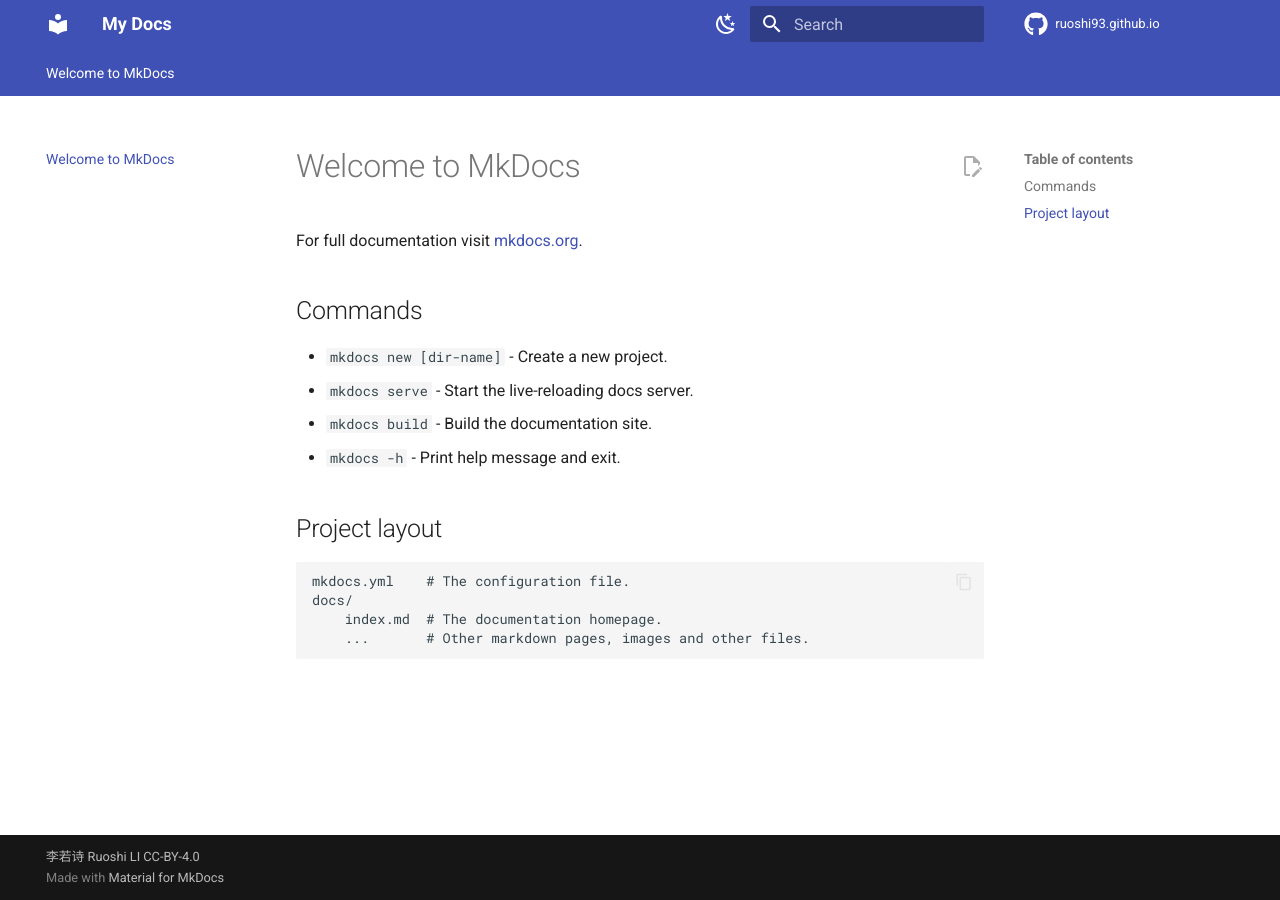
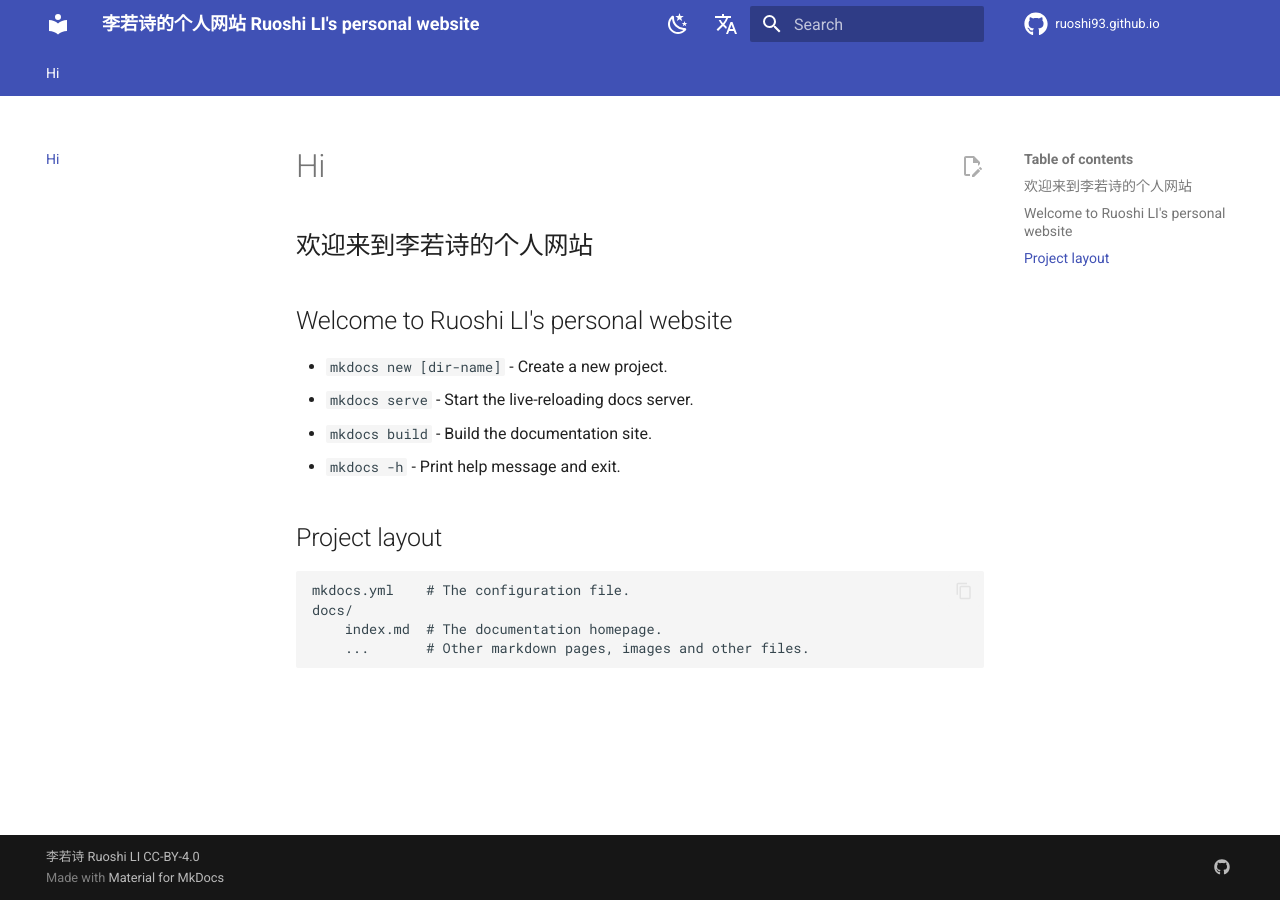
Before and after one commit to ruoshi93/ruoshi93.github.io, an MkDocs documentation site: the page built from docs/index.md, in a window 1280 px wide. Built offline with MkDocs 1.6.1 and Material for MkDocs 9.7.7, drawn with Linux system fonts in a browser that asks for light colours; comment, search, counter and statistics services are not loaded.

Commit message:
change index.md and add language selector

```diff
--- a/docs/index.md
+++ b/docs/index.md
@@ -1,8 +1,7 @@
-# Welcome to MkDocs
+# Hi
 
-For full documentation visit [mkdocs.org](https://www.mkdocs.org).
-
-## Commands
+## 欢迎来到李若诗的个人网站
+## Welcome to Ruoshi LI's personal website
 
 * `mkdocs new [dir-name]` - Create a new project.
 * `mkdocs serve` - Start the live-reloading docs server.
--- a/mkdocs.yml
+++ b/mkdocs.yml
@@ -1,4 +1,4 @@
-site_name: My Docs
+site_name: 李若诗的个人网站 Ruoshi LI's personal website
 site_author: 李若诗 Ruoshi LI
 
 # [UI]
@@ -36,3 +36,16 @@
 repo_name: ruoshi93.github.io # 右上角的名字
 ## [bottom-left corner]
 copyright: 李若诗 Ruoshi LI CC-BY-4.0 # 左下角的版权声明
+## [bottom-right corner]
+extra:
+  social: # icons
+    - icon: fontawesome/brands/github
+      link: https://github.com/ruoshi93
+      name: GitHub | ruoshi93
+  alternate:
+    - name: English
+      link: /en/
+      lang: en
+    - name: Deutsch
+      link: /de/
+      lang: de
```
